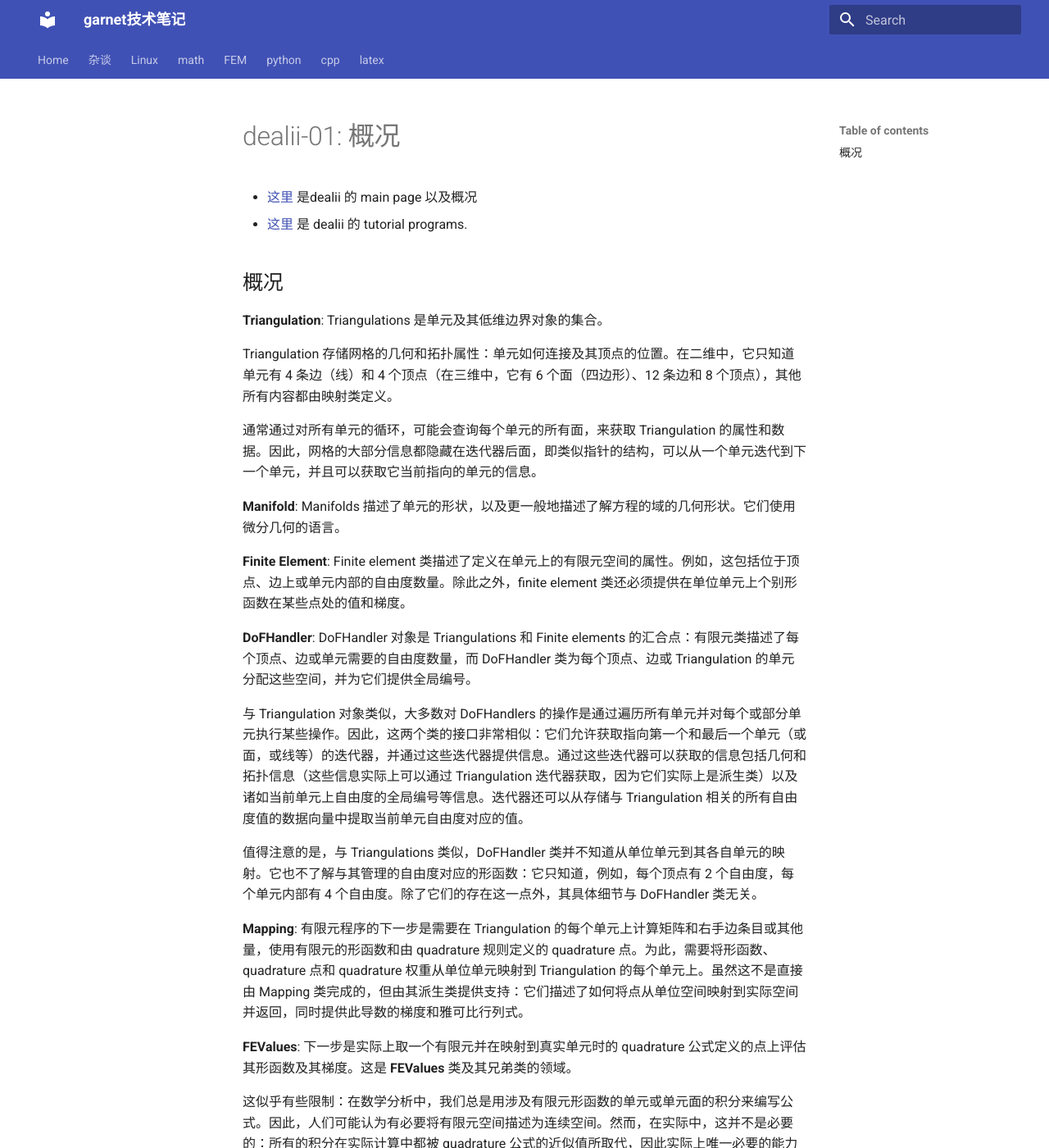
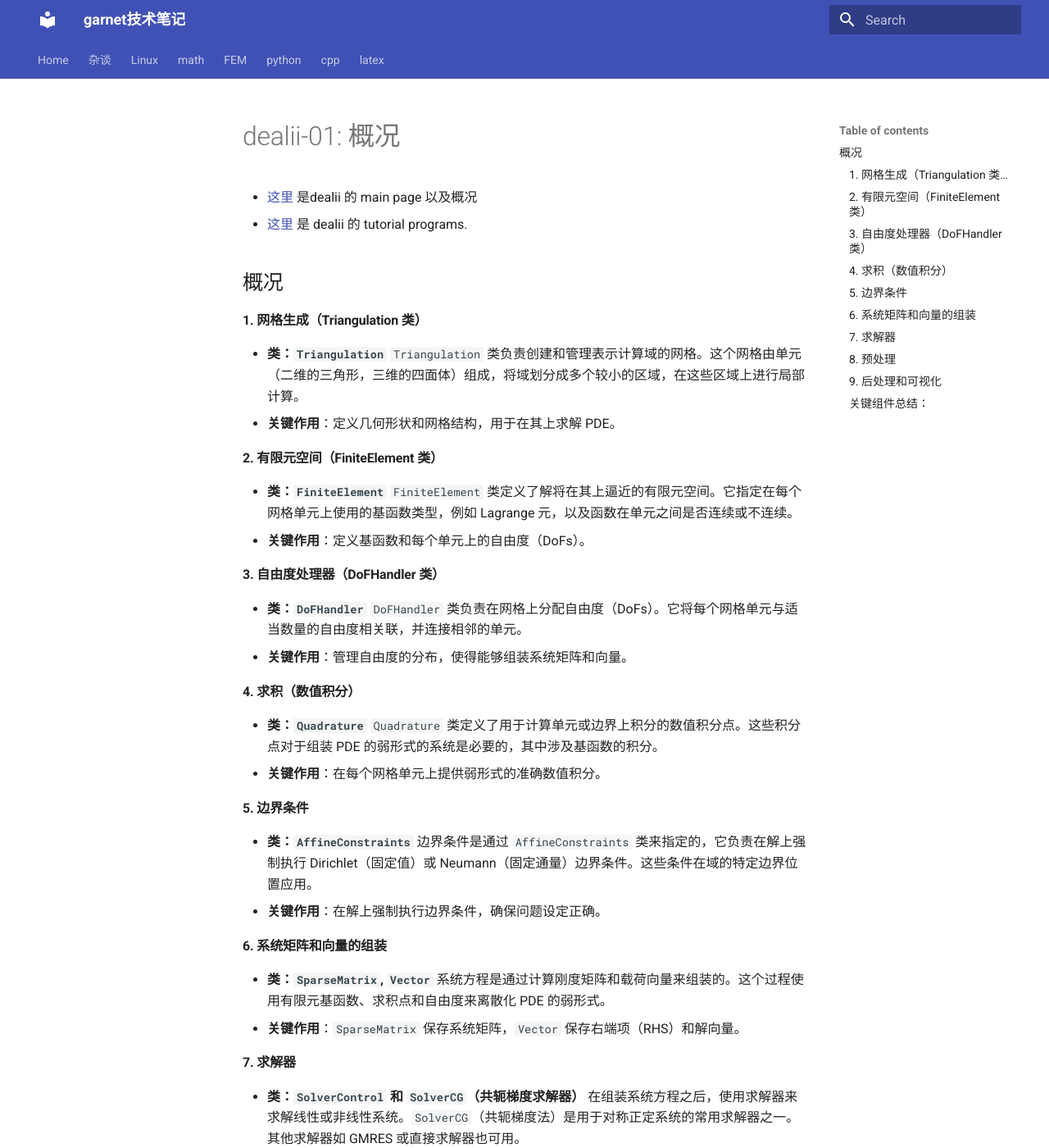
Before and after one commit to ymma98/technotes, an MkDocs documentation site: the page built from docs/FEM/dealii-01_概况.md, in a window 1280 px wide and 1400 px high. Shown: the whole window at 82% size. Built offline with MkDocs 1.6.1 and Material for MkDocs 9.7.7, drawn with Linux system fonts in a browser that asks for light colours; some of the changed text lies outside the part shown.

Commit message:
docs/FEM/dealii-01_概况.md updated from https://stackedit.cn/

```diff
--- a/docs/FEM/dealii-01_概况.md
+++ b/docs/FEM/dealii-01_概况.md
@@ -4,6 +4,63 @@
 * [这里](https://dealii.org/current/doxygen/deal.II/Tutorial.html) 是 dealii 的 tutorial programs.
 
 ## 概况
+
+#### 1. **网格生成（Triangulation 类）**
+
+-   **类：`Triangulation`** `Triangulation` 类负责创建和管理表示计算域的网格。这个网格由单元（二维的三角形，三维的四面体）组成，将域划分成多个较小的区域，在这些区域上进行局部计算。
+-   **关键作用**：定义几何形状和网格结构，用于在其上求解 PDE。
+
+#### 2. **有限元空间（FiniteElement 类）**
+
+-   **类：`FiniteElement`** `FiniteElement` 类定义了解将在其上逼近的有限元空间。它指定在每个网格单元上使用的基函数类型，例如 Lagrange 元，以及函数在单元之间是否连续或不连续。
+-   **关键作用**：定义基函数和每个单元上的自由度（DoFs）。
+
+#### 3. **自由度处理器（DoFHandler 类）**
+
+-   **类：`DoFHandler`** `DoFHandler` 类负责在网格上分配自由度（DoFs）。它将每个网格单元与适当数量的自由度相关联，并连接相邻的单元。
+-   **关键作用**：管理自由度的分布，使得能够组装系统矩阵和向量。
+
+#### 4. **求积（数值积分）**
+
+-   **类：`Quadrature`** `Quadrature` 类定义了用于计算单元或边界上积分的数值积分点。这些积分点对于组装 PDE 的弱形式的系统是必要的，其中涉及基函数的积分。
+-   **关键作用**：在每个网格单元上提供弱形式的准确数值积分。
+
+#### 5. **边界条件**
+
+-   **类：`AffineConstraints`** 边界条件是通过 `AffineConstraints` 类来指定的，它负责在解上强制执行 Dirichlet（固定值）或 Neumann（固定通量）边界条件。这些条件在域的特定边界位置应用。
+-   **关键作用**：在解上强制执行边界条件，确保问题设定正确。
+
+#### 6. **系统矩阵和向量的组装**
+
+-   **类：`SparseMatrix`, `Vector`** 系统方程是通过计算刚度矩阵和载荷向量来组装的。这个过程使用有限元基函数、求积点和自由度来离散化 PDE 的弱形式。
+-   **关键作用**：`SparseMatrix` 保存系统矩阵，`Vector` 保存右端项（RHS）和解向量。
+
+#### 7. **求解器**
+
+-   **类：`SolverControl` 和 `SolverCG`（共轭梯度求解器）** 在组装系统方程之后，使用求解器来求解线性或非线性系统。`SolverCG`（共轭梯度法）是用于对称正定系统的常用求解器之一。其他求解器如 GMRES 或直接求解器也可用。
+-   **关键作用**：求解系统方程，得到解向量。
+
+#### 8. **预处理**
+
+-   **类：`PreconditionSSOR`, `PreconditionAMG`** 为了加快迭代求解器的收敛速度，通常使用预处理器。像 SSOR（对称逐次超松弛）或 AMG（代数多重网格）这样的预处理器可以改善系统的条件性，从而更容易求解。
+-   **关键作用**：提高迭代求解器的效率和收敛速度。
+
+#### 9. **后处理和可视化**
+
+-   **类：`DataOut`** 一旦获得解，通常需要可视化或分析结果。`DataOut` 类允许将解数据导出为兼容可视化工具（如 ParaView 或 Visit）的格式。
+-   **关键作用**：输出解数据用于后处理和可视化。
+
+### 关键组件总结：
+
+1.  **Triangulation**：创建和管理网格。
+2.  **FiniteElement**：定义有限元基函数。
+3.  **DoFHandler**：管理自由度。
+4.  **Quadrature**：执行数值积分。
+5.  **AffineConstraints**：强制边界条件
+
+
+
+
 
 **Triangulation**: Triangulations 是单元及其低维边界对象的集合。
 
```
Also changed, not shown: other parts of docs/FEM/dealii-01_概况.md (+3 -3 lines).
